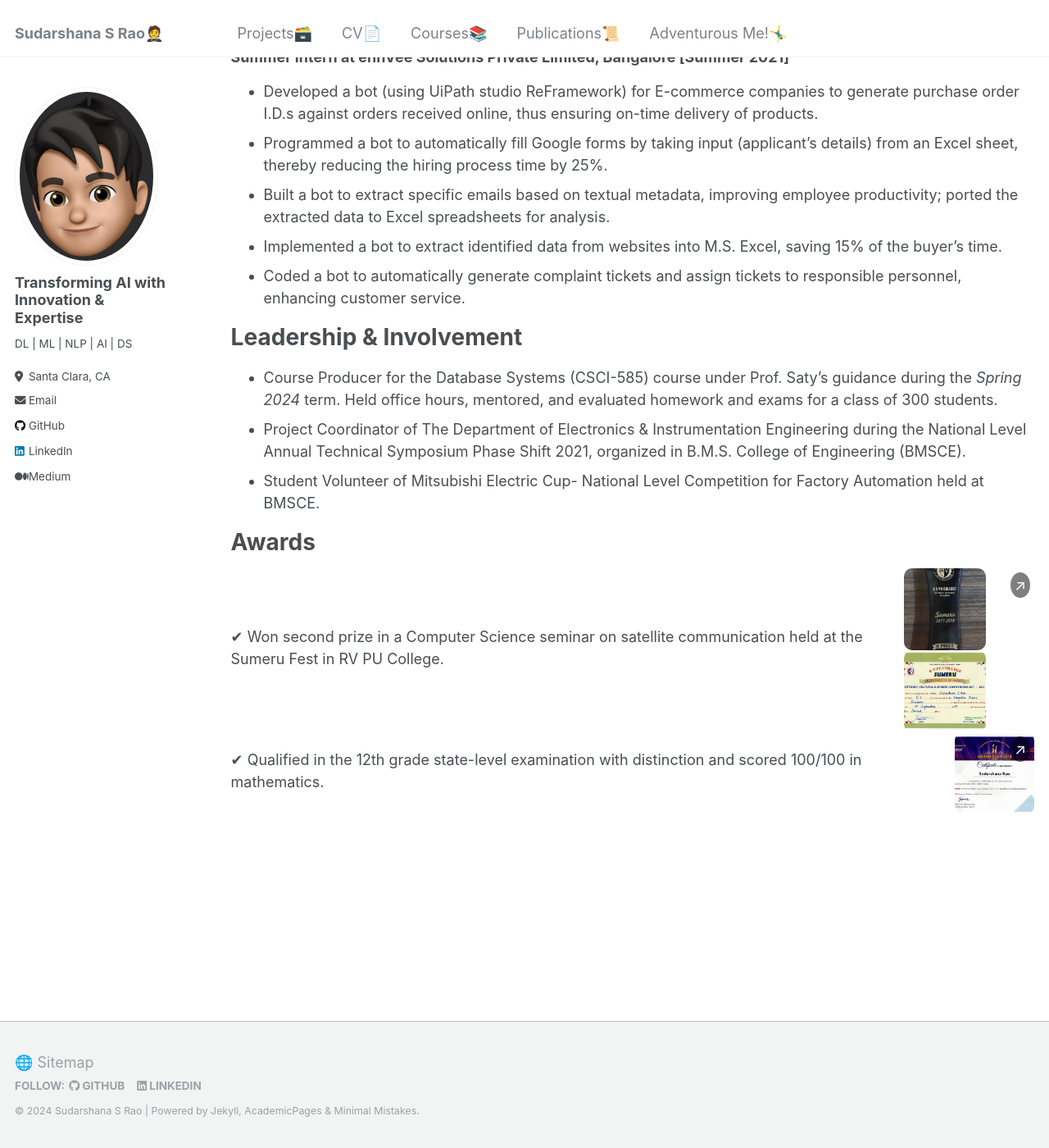
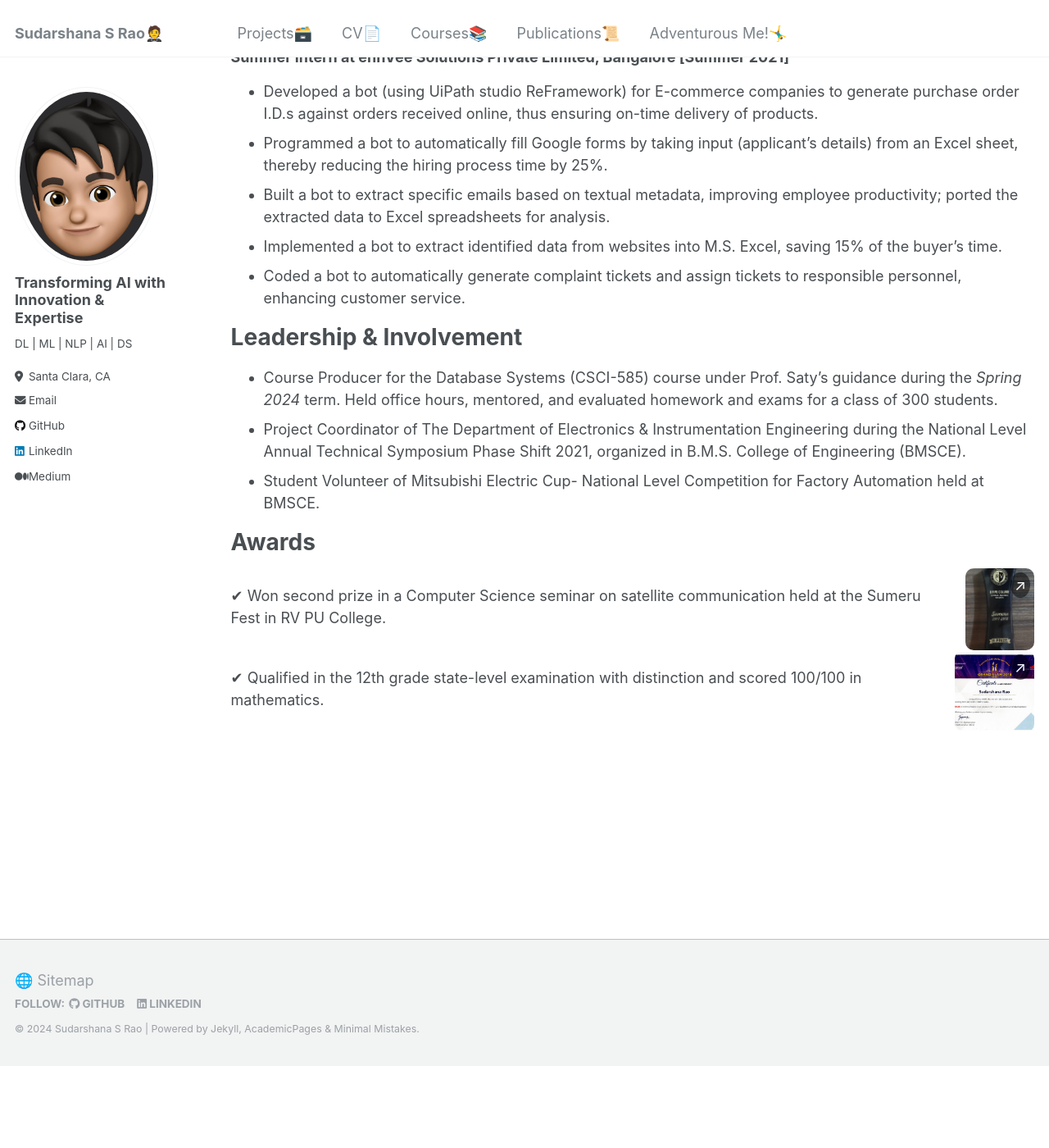
Before and after one commit to SudarshanaSRao/SudarshanaSRao.github.io, a Jekyll site: the page built from _pages/cv.md, in a window 1280 px wide and 1400 px high, scrolled down 1840 px. Shown: the whole window at 82% size. Built offline with Jekyll 4.4.1, drawn with Linux system fonts in a browser that asks for light colours; after the commit the page ends 3140 px from its top, so only the background shows below that.

Commit message:
Update cv.md

```diff
--- a/_pages/cv.md
+++ b/_pages/cv.md
@@ -224,14 +224,14 @@
 <div class="content-container">
     <p>✔ Won second prize in a Computer Science seminar on satellite communication held at the Sumeru Fest in RV PU College.</p>
     <div class="thumbnail-container">
-        <img src="/images/Trophy.jpg" alt="Satellite Communication Seminar" class="thumbnail" onclick="openPopup()"> <img src="/images/Satellite RV PU.jpg" alt="Satellite Communication Seminar" class="thumbnail0" onclick="openPopup()">
+        <img src="/images/Trophy.jpg" alt="Satellite Communication Seminar" class="thumbnail" onclick="openPopup()">
         <span class="popup-icon">&#x2197;</span>
     </div>
 </div>
 <div id="popup" onclick="closePopup()">
     <div class="popup-content" onclick="event.stopPropagation()">
         <span class="close-button" onclick="closePopup()">&times;</span>
-        <img id="popupImage" src="/images/Trophy.jpg" alt="Full size image"> <img id="popupImage0" src="/images/Satellite RV PU.jpg" alt="Full size image">
+        <img id="popupImage" src="/images/Trophy.jpg" alt="Full size image">
     </div>
 </div>
 
```
Also changed, not shown: other parts of _pages/cv.md (+2 -2 lines).
